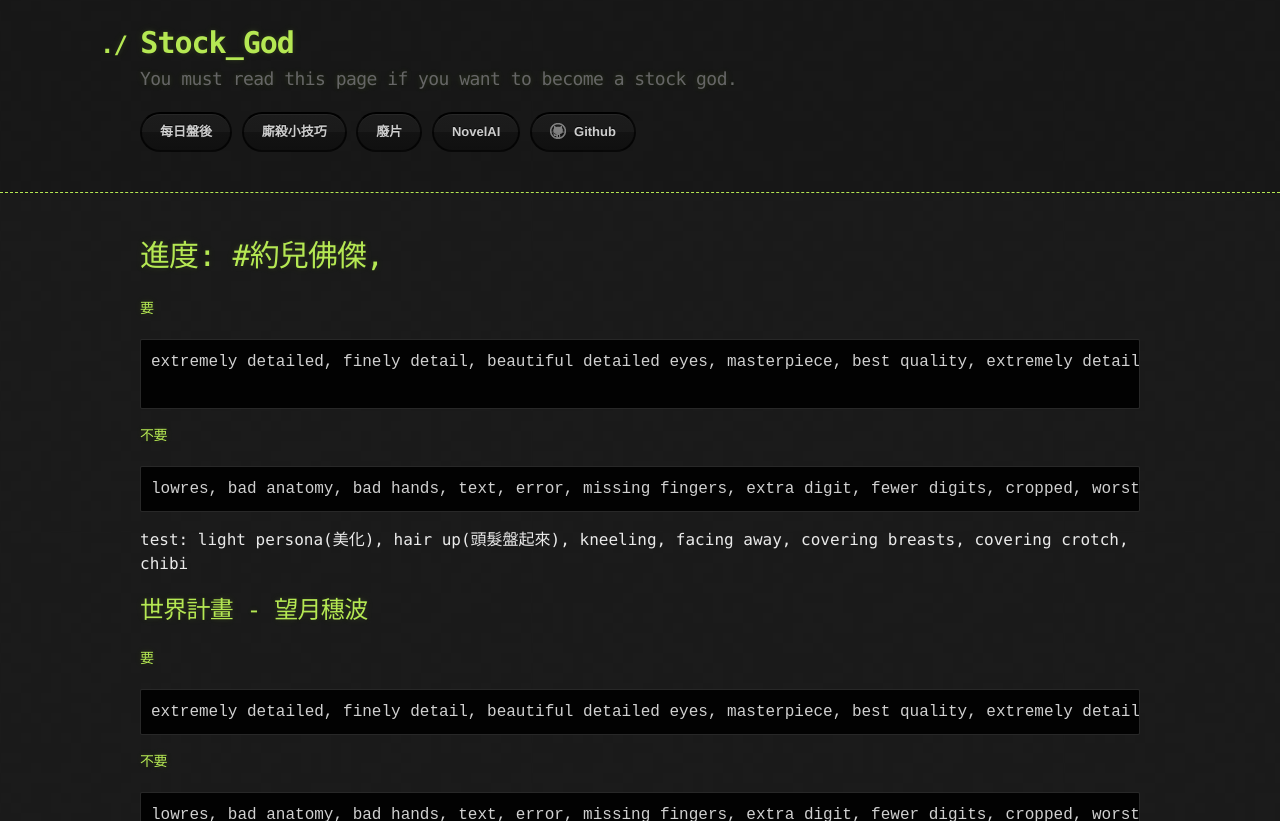
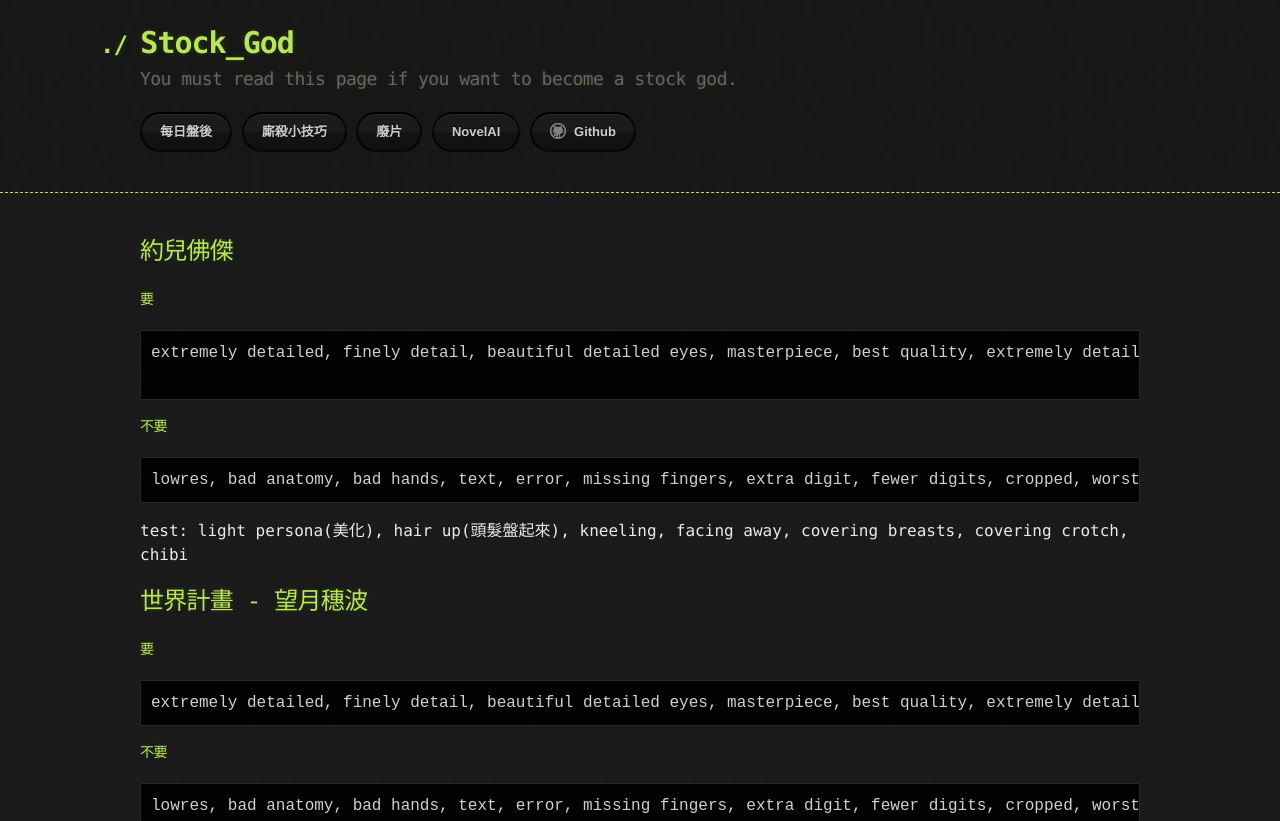
Before and after one commit to lepg5487/Stock_God, a Jekyll site: the page built from NovelAI.md, in a window 1280 px wide and 900 px high, cut to the strip 0-821 px from the top of the window. Built offline with Jekyll 4.4.1, drawn with Linux system fonts in a browser that asks for light colours; our own code applies the rules of GitHub Pages for plain Markdown files; some of the changed text lies outside the part shown.

Commit message:
Update NovelAI.md

````diff
--- a/NovelAI.md
+++ b/NovelAI.md
@@ -2,7 +2,7 @@
 layout: testlayouts
 ---
 
-# 進度: #約兒佛傑,
+## 約兒佛傑
 #### 要
 ```
 extremely detailed, finely detail, beautiful detailed eyes, masterpiece, best quality, extremely detailed cg unity 8k wallpaper, caustics, light smile, looking at viewer, 2girls, izakaya, full body, black hair, collarbone, off shoulder, small breasts, braid, shiny hair
````
Also changed, not shown: other parts of NovelAI.md (+1 -0 lines).
